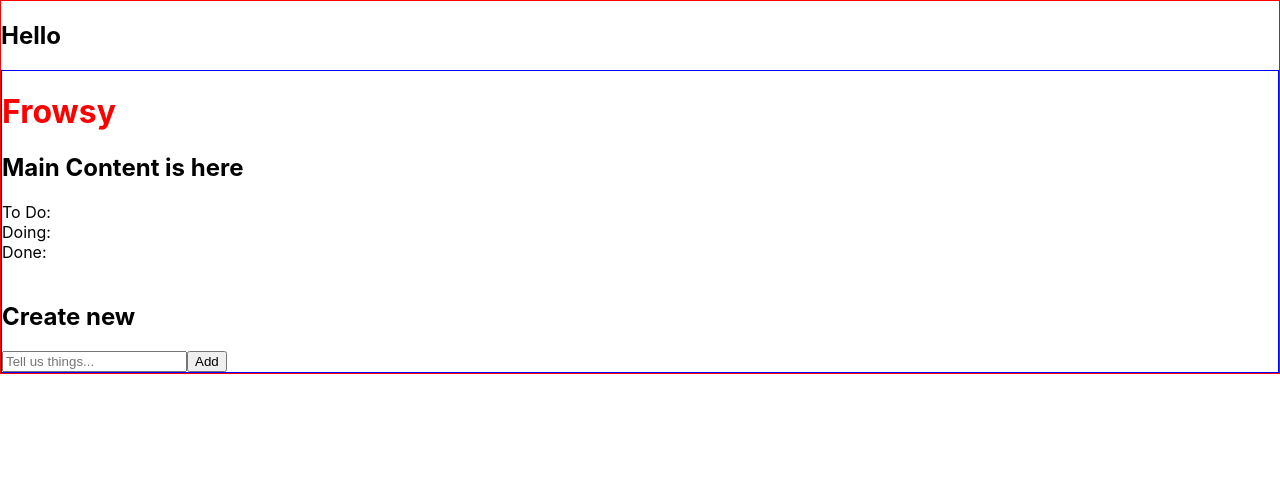
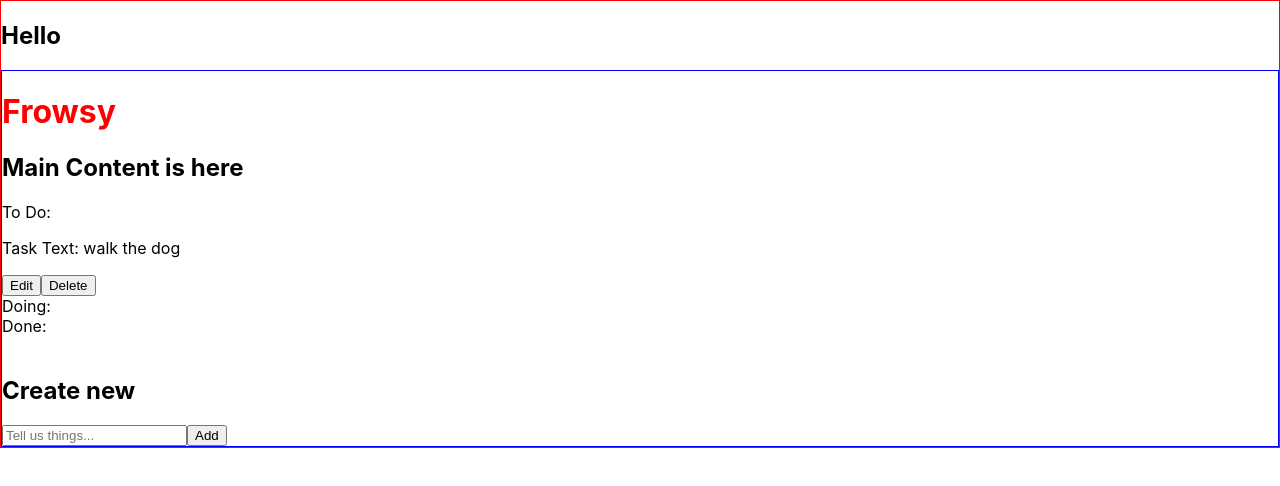
Before and after one commit to bnmlucky/frowsy-front-end, a React (Create React App) app in the folder frowsy-front-end/: page / in a window 1280 px wide. Shown: the top 486 px of the page. Built offline with nearby package versions, Linux system fonts and the light colour scheme.

Commit message:
got a component for the task showing up in ToDo list not connected to data, though

```diff
--- a/frowsy-front-end/src/components/MainContent.js
+++ b/frowsy-front-end/src/components/MainContent.js
@@ -2,6 +2,7 @@ import React, { Component } from "react";
 import axios from "axios";
 import CreateNew from "../components/CreateNew";
 import Update from "../components/Update";
+import Task from './Task.js'
 
 class MainContent extends Component {
     constructor() {
@@ -16,7 +17,9 @@ class MainContent extends Component {
             <div className="mainContent-main-div">
                 <h1>Frowsy</h1>
                 <h2>Main Content is here</h2>
-        <div className="ToDo">To Do:</div>
+                <div className="ToDo">To Do:
+            <Task />
+                </div>
                 <div className="Doing">Doing:</div>
                 <div className="Done">Done:</div>
                 <br />
--- /dev/null
+++ b/frowsy-front-end/src/components/Task.js
@@ -0,0 +1,23 @@
+import React, { Component } from "react";
+import axios from "axios";
+import Update from "../components/Update";
+
+class Task extends Component {
+    constructor() {
+        super()
+        this.state = {
+            description: '',
+            progress: "todo"
+        }
+    }
+    render() {
+        return (
+            <div className="task-div">
+                <p>Task Text: walk the dog</p>
+                <button>Edit</button>
+                <button>Delete</button>
+            </div>
+        )
+    }
+}
+export default Task;
```
Lines whose indentation alone changed are shown as unchanged.
